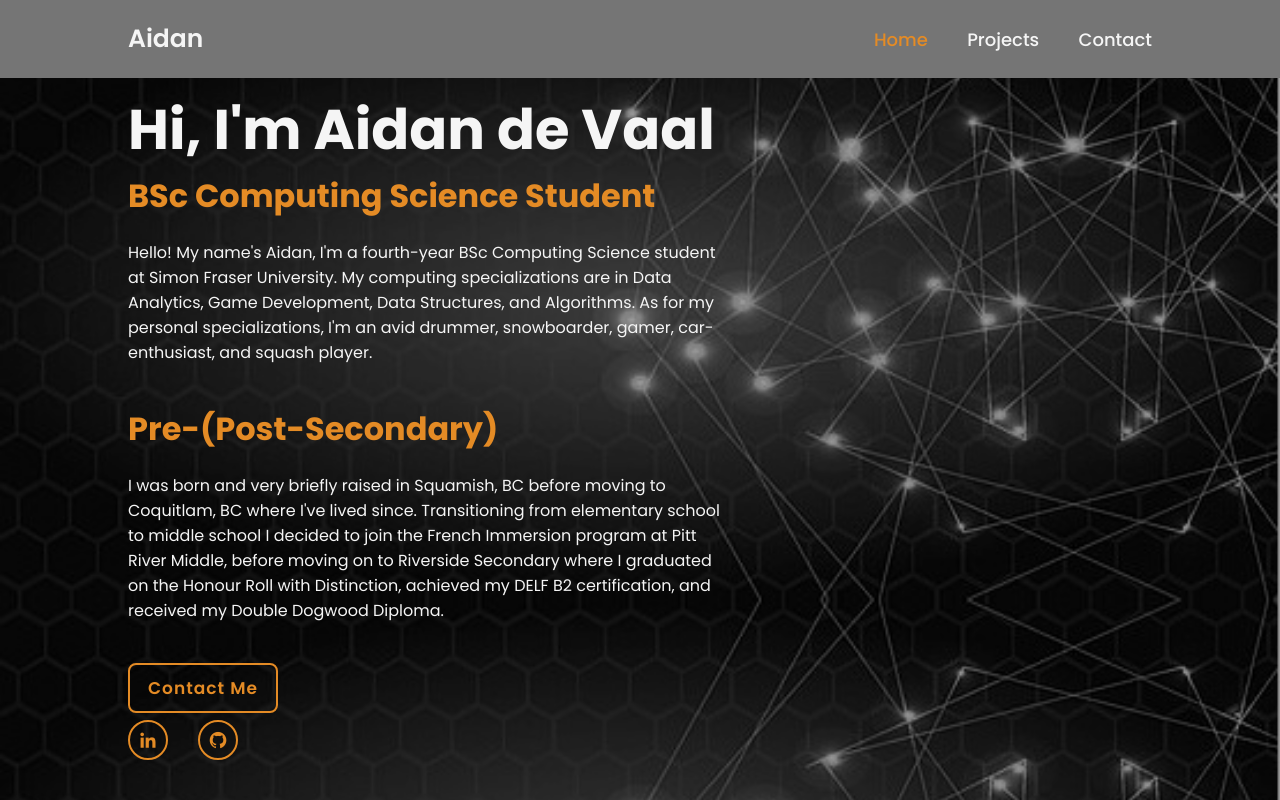
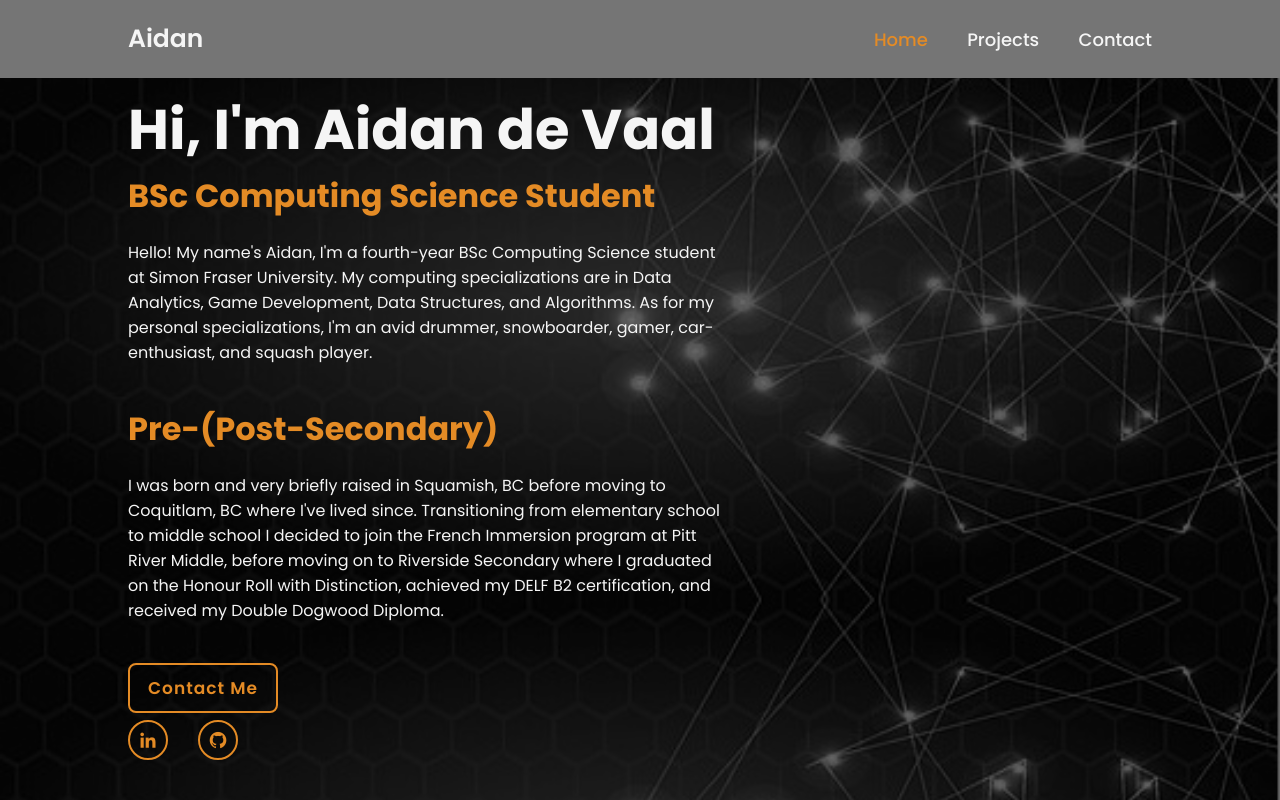
Before and after one commit to aidandevaal/Personal-Portfolio, a plain HTML site: page index.html in a window 1280 px wide. Drawn offline with nearby package versions, Linux system fonts and the light colour scheme.

Commit message:
home improved + bg work

```diff
--- a/style.css
+++ b/style.css
@@ -20,6 +20,7 @@ body {
     top: 0;
     left: 0;
     width: 100%;
+    z-index: 100;
     padding: 20px 10%;
     background: #757575;
     /*background-image: linear-gradient(to bottom, #757575, #000000);*/
@@ -94,25 +95,16 @@ body {
 }
 
 .bg {
-    opacity: 0.6;
+    opacity: 0;
     position: absolute;
+    top: 0;
     left: 0;
-    top: 0;
     width: 100%;
     height: auto;
     z-index: -2;
-}
-
-.bg::before {
-    content: "";
-    position: absolute;
-    top: 0;
-    right: 0;
-    width: 100%;
-    height: 100%;
-    background: #000000;
-    animation: showRight 1s ease forwards;
-    animation-delay: 1s;
+    overflow: hidden;
+    animation: fadeIn 1s ease forwards;
+    animation-delay: 2.5s;
 }
 
 .home-content {
@@ -193,7 +185,7 @@ body {
     height: 100%;
     z-index: 2;
     background: #000000;
-    animation: showRight 1.6s ease forwards;
+    animation: showRight 1s ease forwards;
     animation-delay: 1.9s;
 }
 
@@ -306,7 +298,7 @@ body {
     height: 100%;
     z-index: 2;
     background: #000000;
-    animation: showRight 1s ease forwards;
+    animation: showRight 0.6s ease forwards;
     animation-delay: 2s;
 }
 
@@ -359,4 +351,11 @@ body {
     }
 }
 
-@keyframes
+@keyframes fadeIn {
+    0% {
+        opacity: 0;
+    }
+    100% {
+        opacity: 0.4;
+    }
+}
```
Also changed, not shown: contact.html (+1 -0 lines), projects.html (+1 -0 lines).
